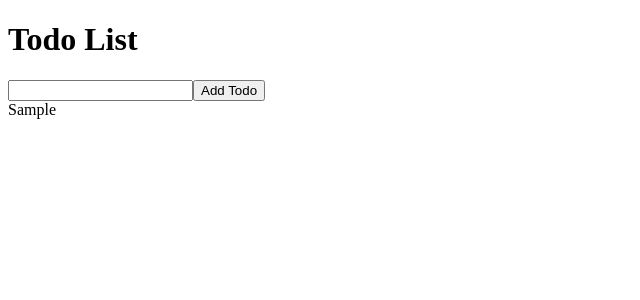
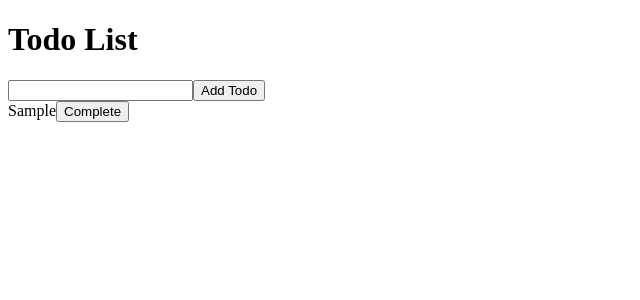
Before and after one commit to IshantL/React-typescript-example, a React app: page / in a window 1280 px wide. Both pictures are taken after typing "Sample" into the empty fields and a click on the button "Add Todo". Shown: the top 300 px of the page, without its empty margins (0-640 px from the left). Built offline with nearby package versions, Linux system fonts and the light colour scheme.

Commit message:
added the toggle logic

```diff
--- a/src/index.tsx
+++ b/src/index.tsx
@@ -28,6 +28,12 @@ export default function App(): JSX.Element {
     const newTodos:Itodo[] = [...todos, { text:text, complete:false}]
     setTodos(newTodos);
   }
+  const completeTodo = (index:number):void =>{
+    const newTodos:Itodo[] = [...todos]
+    newTodos[index].complete = !newTodos[index].complete;
+    setTodos(newTodos);
+  }
+
   return (
     <Fragment>
       <h1>Todo List</h1>
@@ -37,7 +43,13 @@ export default function App(): JSX.Element {
       </form>
       <section>
         {todos.map((todo:Itodo,index:number)=>{
-            return <div>{todo.text}</div>;
+            return (
+              <Fragment key={index}>
+                <div>{todo.text}
+                <input type="button" value={todo.complete ? "Incomplete":"Complete"} onClick={()=>completeTodo(index)}/>
+                </div>
+              </Fragment>
+            );
         })}
       </section>
     </Fragment>
```
